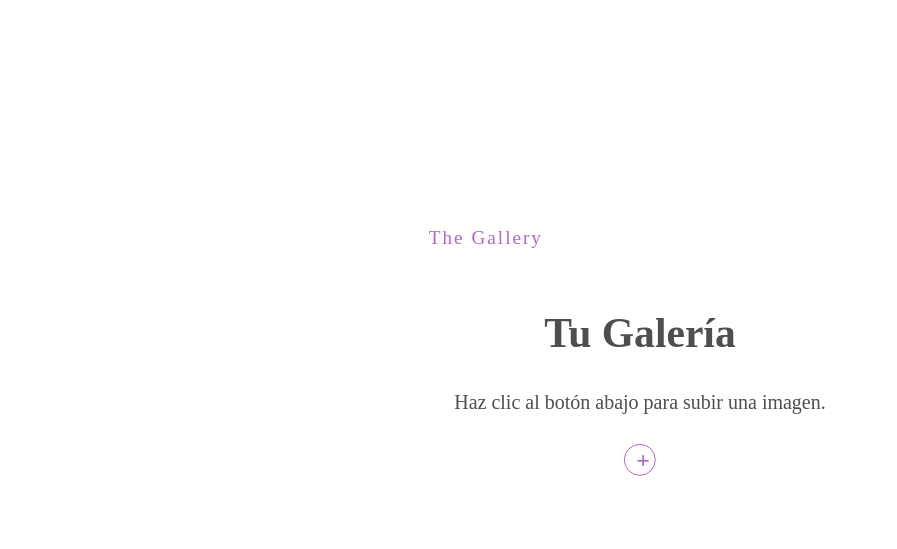
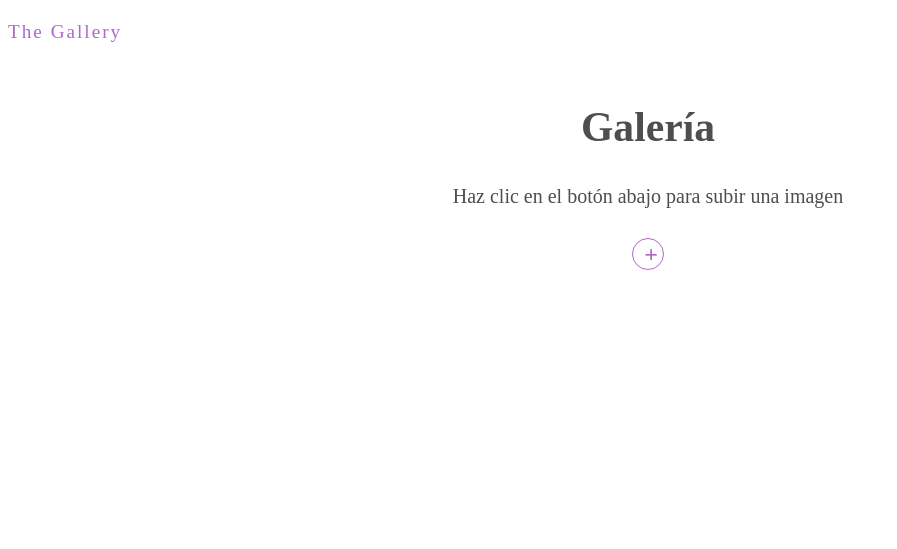
Before and after one commit to Patoso-Requiem/Proyecto-intro-the-gallery, a React app in the folder proyecto-intro/: page /portfolio in a window 1280 px wide. Shown: the whole page, without its empty margins (0-897 px from the left). Built offline with nearby package versions, Linux system fonts and the light colour scheme; some packages are replaced by stand-ins of ours; no server answers; the database is empty; sample sign-in values are in the browser's storage; a web font is replaced by a local one.

Commit message:
Entrega final (hopefully)
Arreglado el error que crasheaba la galería al clickear una imagen, ahora la galería escala correctamente con el tamaño de la pantalla.

```diff
--- a/proyecto-intro/src/comps/App.js
+++ b/proyecto-intro/src/comps/App.js
@@ -15,7 +15,7 @@ function App() {
         <
         div className = "w-100"
         style = {
-            { maxWidth: "400px" } } >
+            { maxWidth: "600px", width: "100%" } } >
         <
         Router >
         <
--- a/proyecto-intro/src/comps/Portfolio.js
+++ b/proyecto-intro/src/comps/Portfolio.js
@@ -11,13 +11,14 @@ export default function Portfolio() {
     return ( <
         div className = "Portfolio"
         style = {
-            { position: 'fixed', left: '50%', top: '50%', transform: 'translate(-50%, -50%)', fontSize: '20px', width: '33%' } } >
+            { position: 'absolute', fontSize: '20px', width: '100%' } } >
         <
         Title / >
         <
         UploadForm / >
         <
-        ImageGrid / > {
+        ImageGrid setSelectedImg = { setSelectedImg }
+        /> {
             selectedImg && ( <
                 Modal selectedImg = { selectedImg }
                 setSelectedImg = { setSelectedImg }
--- a/proyecto-intro/src/comps/Title.js
+++ b/proyecto-intro/src/comps/Title.js
@@ -4,9 +4,12 @@ const Title = () => {
     return ( <
         div className = "title" >
         <
-        h1 > The Gallery < /h1>  <
-        h2 > Tu Galería < /h2> <
-        p > Haz clic al botón abajo para subir una imagen. < /p> <
+        h1 style = {
+            { width: '100%' } } > The Gallery < /h1> <
+        h2 style = {
+            { width: '100%' } } > Galería < /h2> <
+        p style = {
+            { width: '100%' } } > Haz clic en el botón abajo para subir una imagen < /p> <
         /div>
     )
 }
--- a/proyecto-intro/src/comps/UploadForm.js
+++ b/proyecto-intro/src/comps/UploadForm.js
@@ -15,7 +15,7 @@ const UploadForm = () => {
                 setError('');
             } else {
                 setFile(null);
-                setError('Por favor, selecciona una imagen en formato .png o .jpg');
+                setError('Por favor selecciona un archivo de imagen (png o jpg)');
             }
         };
 
@@ -26,16 +26,16 @@ const UploadForm = () => {
                 <
                 input type = "file"
                 onChange = { handleChange }
-            />  <
-            span > + < /span>  <
-            /label>  <
+                /> <
+                span > + < /span> <
+                /label> <
                 div className = "output" > {
                     error && < div className = "error" > { error } < /div>} {
                         file && < div > { file.name } < /div> } {
                             file && < ProgressBar file = { file }
                             setFile = { setFile }
-                /> }  <
-                /div>  <
+                            /> } <
+                            /div> <
                             /form>
                         );
                     }
--- a/proyecto-intro/src/index.css
+++ b/proyecto-intro/src/index.css
@@ -1,6 +1,6 @@
 @import url('https://fonts.googleapis.com/css2?family=Yusei+Magic&display=swap');
 :root {
-    --primary:  #af66cc;
+    --primary: #af66cc;
     --secondary: #4e4e4e;
     --error: #ff4a4a;
 }
@@ -11,7 +11,6 @@ body {
 }
 
 .App {
-    max-width: 960px;
     margin: 0 auto;
 }
 
@@ -79,7 +78,7 @@ label:hover {
 .img-grid {
     margin: 20px auto;
     display: grid;
-    grid-template-columns: 1fr 1fr 1fr;
+    grid-template-columns: 1fr 1fr 1fr 1fr 1fr;
     grid-gap: 40px;
 }
 
```
Lines whose indentation alone changed are shown as unchanged.
